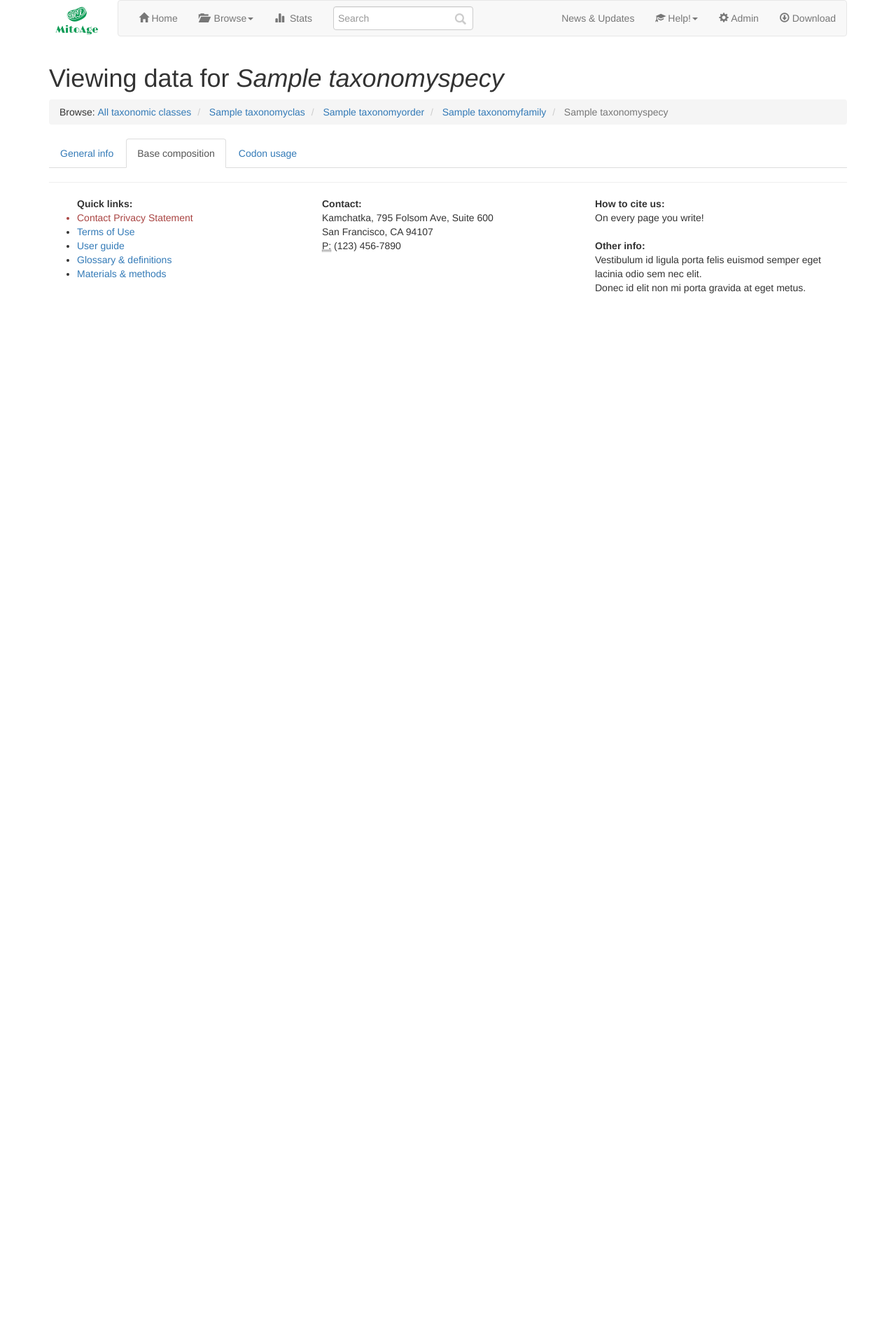
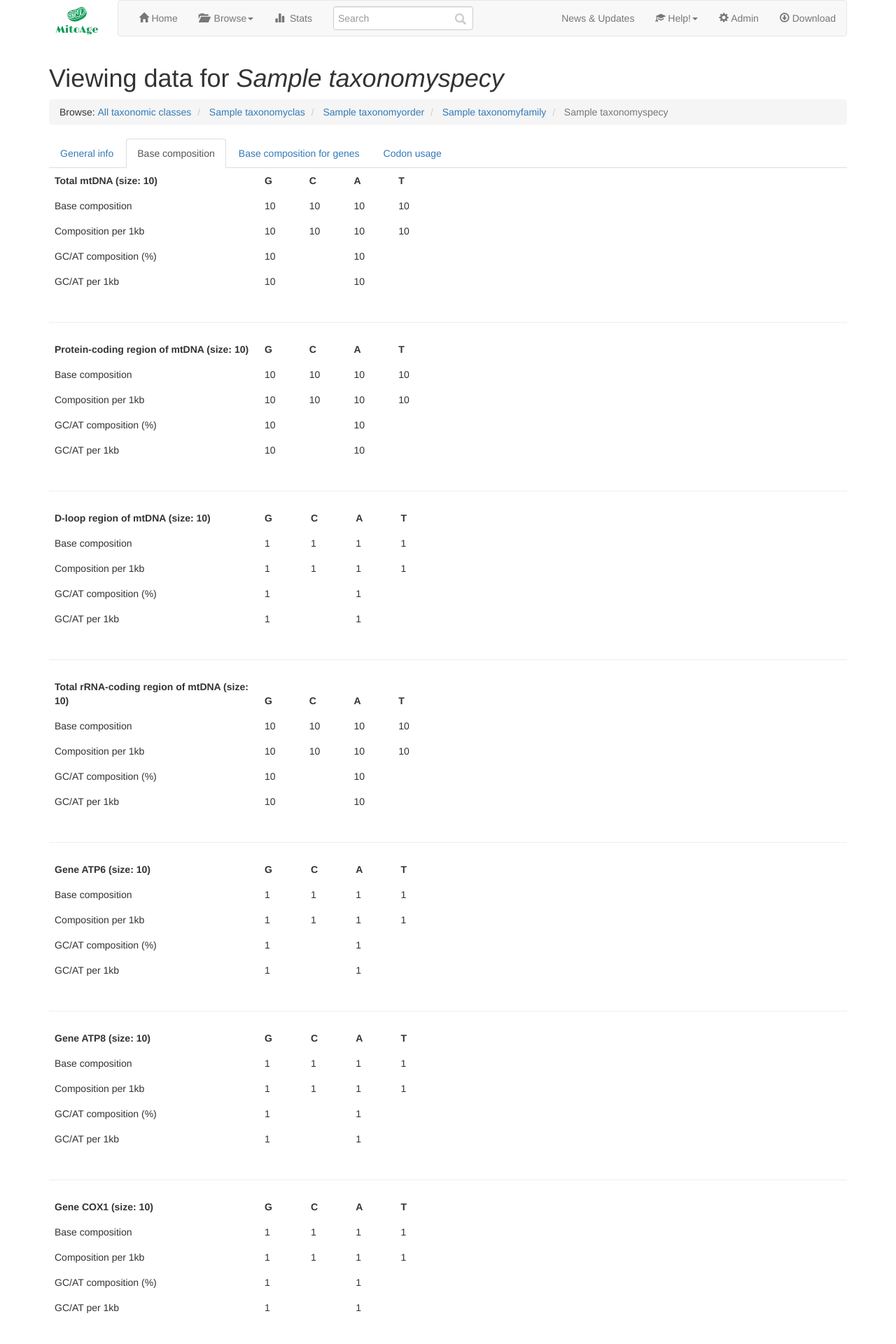
Before and after one commit to MitoAge/MitoAge-website, a Django app: a page that uses templates/browsing/taxonomy_species_detail.html in a window 1280 px wide, after a click on "Base composition". Shown: the top 1920 px of the page at 70% size. Before the commit the page ends 419 px from the top, so only its background shows below. Run offline with Django 3.2, Linux system fonts and the light colour scheme; tables that the repository leaves empty hold one stand-in row (values such as "Sample post"); some libraries are stand-ins or nearby versions.

Commit message:
intermediate viewing data

```diff
--- a/mitoage/analysis/models.py
+++ b/mitoage/analysis/models.py
@@ -12,6 +12,9 @@ class BaseComposition():
         self.t = t
         self.others = others
 
+    def g_1kb(self):
+        return self.g*1000/self.size
+
     def is_same(self, other):
         return self.size==other.size and self.g==other.g and self.c==other.c and self.a==other.a and self.t==other.t and self.others==other.others
 
@@ -24,7 +27,40 @@ class BaseComposition():
     def to_string(self):
         return "[G:%s;C:%s;A:%s;T:%s;O:%s] - size: %s bp" % (self.g, self.c, self.a, self.t, self.others, self.size)
 
+    @staticmethod
+    def get_bc_sections():
+        return ['total_mtDNA', 'total_pc_mtDNA', 'd_loop_mtDNA', 'total_rRNA_mtDNA', 'atp6', 'atp8', 'cox1', 'cox2', 'cox3', 'cytb', 'nd1', 'nd2', 'nd3', 'nd4', 'nd4l', 'nd5', 'nd6', 'rRNA_12S', 'rRNA_16S']
+
+    @staticmethod
+    def get_nice_title(key):
+        return {
+            'total_mtDNA': "Total mtDNA",
+            'total_pc_mtDNA': "Protein-coding region of mtDNA",
+            'd_loop_mtDNA': "D-loop region of mtDNA",
+            'total_rRNA_mtDNA': "Total rRNA-coding region of mtDNA",
+            'atp6': "Gene ATP6",
+            'atp8': "Gene ATP8",
+            'cox1': "Gene COX1",
+            'cox2': "Gene COX2",
+            'cox3': "Gene COX3",
+            'cytb': "Gene CYTB",
+            'nd1': "Gene ND1",
+            'nd2': "Gene ND2",
+            'nd3': "Gene ND3",
+            'nd4': "Gene ND4",
+            'nd4l': "Gene ND4L",
+            'nd5': "Gene ND5",
+            'nd6': "Gene ND6",
+            'rRNA_12S': "12S ribosomal unit of mtDNA",
+            'rRNA_16S': "16S ribosomal unit of mtDNA",
+        }.get(key, "No title")
+
+
 class CodonUsage(models.Model):
+
+    @staticmethod
+    def get_cu_sections():
+        return ['total_pc_mtDNA', 'atp6', 'atp8', 'cox1', 'cox2', 'cox3', 'cytb', 'nd1', 'nd2', 'nd3', 'nd4', 'nd4l', 'nd5', 'nd6']
 
     cu_protein_coding_entry = models.OneToOneField("MitoAgeEntry", related_name = "protein_coding_codon_usage", blank=True, null = True)
     cu_atp6_entry = models.OneToOneField("MitoAgeEntry", related_name = "atp6_codon_usage", blank=True, null = True)
@@ -186,7 +222,7 @@ class MitoAgeEntry(models.Model):
         verbose_name = "MitoAge entry"
         verbose_name_plural = "MitoAge entries"
 
-    species = models.ForeignKey(TaxonomySpecies, related_name='species')
+    species = models.ForeignKey(TaxonomySpecies, related_name='mitoage_entries')
 
     #Sections with base composition
     #    Total mtDNA
@@ -342,18 +378,11 @@ class MitoAgeEntry(models.Model):
     bc_rRNA_16S_a = models.IntegerField("A content", max_length=11, blank=True, null = True)
     bc_rRNA_16S_others = models.IntegerField("Other", max_length=11, blank=True, null = True)
 
-
-
     def __unicode__(self):
         return u"mtDNA analysis of %s " % self.species.name
 
-    @staticmethod
-    def get_bc_sections():
-        return ['total_mtDNA', 'total_pc_mtDNA', 'd_loop_mtDNA', 'total_rRNA_mtDNA', 'atp6', 'atp8', 'cox1', 'cox2', 'cox3', 'cytb', 'nd1', 'nd2', 'nd3', 'nd4', 'nd4l', 'nd5', 'nd6', 'rRNA_12S', 'rRNA_16S']
-
-    @staticmethod
-    def get_cu_sections():
-        return ['total_pc_mtDNA', 'atp6', 'atp8', 'cox1', 'cox2', 'cox3', 'cytb', 'nd1', 'nd2', 'nd3', 'nd4', 'nd4l', 'nd5', 'nd6']
+    def get_base_compositions_as_dictionaries(self):
+        return {key: self.get_base_composition(key) for key in BaseComposition.get_bc_sections()}
 
     def get_base_composition(self, type_of_bc):
         return {
--- a/mitoage/taxonomy/views.py
+++ b/mitoage/taxonomy/views.py
@@ -4,6 +4,7 @@ from django.views.generic.list import ListView
 
 from mitoage.taxonomy.models import TaxonomyClass, TaxonomyOrder, TaxonomyFamily, \
     TaxonomySpecies
+from mitoage.analysis.models import MitoAgeEntry
 
 
 class SpeciesView(object):
@@ -111,4 +112,14 @@ class TaxonomySpeciesDetail(DetailView):
                                   Breadcrumb(self.object.taxonomy_family.taxonomy_order.name, "browse_order", self.object.taxonomy_family.taxonomy_order),
                                   Breadcrumb(self.object.taxonomy_family.name, "browse_family", self.object.taxonomy_family),
                                   Breadcrumb(self.object.name, "", None),]
+        context['base_compositions'] = self.get_base_compositions(self.object)
         return context
+
+    def get_base_compositions(self, species):
+        try:
+            mitoage_entry = species.mitoage_entries.first()
+            return mitoage_entry.get_base_compositions_as_dictionaries()
+        except MitoAgeEntry.DoesNotExist:
+            return {'total_mtDNA': None, 'total_pc_mtDNA': None, 'd_loop_mtDNA': None, 'total_rRNA_mtDNA': None, 'atp6': None, 'atp8': None,
+            'cox1': None, 'cox2': None, 'cox3': None, 'cytb': None, 'nd1': None, 'nd2': None, 'nd3': None, 'nd4': None, 'nd4l': None,
+            'nd5': None, 'nd6': None, 'rRNA_12S': None, 'rRNA_16S': None}
--- a/mitoage/templatetags/templatetags_extra.py
+++ b/mitoage/templatetags/templatetags_extra.py
@@ -1,7 +1,14 @@
 from django import template
+
+from mitoage.analysis.models import BaseComposition
+
 
 register = template.Library()
 
 @register.filter
 def field_in_dictionary(row, key):
     return row.get(key, '')
+
+@register.filter
+def base_composition_nice_title(key):
+    return BaseComposition.get_nice_title(key)
--- a/templates/browsing/taxonomy_species_detail.html
+++ b/templates/browsing/taxonomy_species_detail.html
@@ -1,6 +1,7 @@
 {% extends 'browsing/generic_browsing.html' %}
 
 {% load staticfiles %}
+{% load templatetags_extra %}
 
 {% block subtitle %} | View species {% endblock%}
 
@@ -14,11 +15,11 @@
     <ul class="nav nav-tabs">
         <li class="active"><a data-toggle="tab" href="#sectionA">General info</a></li>
         <li><a data-toggle="tab" href="#sectionB">Base composition</a></li>
-        <li><a data-toggle="tab" href="#sectionC">Codon usage</a></li>
+        <li><a data-toggle="tab" href="#sectionC">Base composition for genes</a></li>
+        <li><a data-toggle="tab" href="#sectionD">Codon usage</a></li>
     </ul>
     <div class="tab-content">
         <div id="sectionA" class="tab-pane fade in active">
-
           <br/>
           <div class="col-md-4">
 			  <table class="table borderless">
@@ -41,31 +42,62 @@
 			    </tbody>
 			  </table>
 		  </div>
+        </div>
 
+        <div id="sectionB" class="tab-pane fade">
 
-
-
-
-
+			{% for key, value in base_compositions.items %}
+			<div class="row">
+	          <div class="col-md-6">
+				  <table class="table borderless">
+				    <thead>
+				      <tr>
+				        <th width="300px">{{key|base_composition_nice_title}} (size: {{value.size}})</th>
+				        <th>G</th>
+				        <th>C</th>
+				        <th>A</th>
+				        <th>T</th>
+				      </tr>
+				    </thead>
+				    <tbody>
+				      <tr>
+				        <td>Base composition</td>
+				        <td>{{value.g}}</td>
+				        <td>{{value.c}}</td>
+				        <td>{{value.a}}</td>
+				        <td>{{value.t}}</td>
+				      </tr>
+				      <tr>
+				        <td>Composition per 1kb</td>
+				        <td>{{value.g}}</td>
+				        <td>{{value.c}}</td>
+				        <td>{{value.a}}</td>
+				        <td>{{value.t}}</td>
+				      </tr>
+				      <tr>
+				        <td>GC/AT composition (%)</td>
+				        <td colspan="2">{{value.g}}</td>
+				        <td colspan="2">{{value.a}}</td>
+				      </tr>
+				      <tr>
+				        <td>GC/AT per 1kb</td>
+				        <td colspan="2">{{value.g}}</td>
+				        <td colspan="2">{{value.a}}</td>
+				      </tr>
+				    </tbody>
+				  </table>
 			  </div>
-        <div id="sectionB" class="tab-pane fade">
+			</div>
+			<hr/>
+			{% endfor %}
 
         </div>
         <div id="sectionC" class="tab-pane fade">
-
+			Section C
+        </div>
+        <div id="sectionD" class="tab-pane fade">
+			Section D
         </div>
     </div>
 
-
-	{% for taxonomy_order in object_list %}
-		<li>
-			{% if taxonomy_order.number_of_species != 0 %}
-				<a href="{% url 'browse_order' taxonomy_order.pk %}">{{ taxonomy_order.name }}</a>
-			{% else %}
-				{{ taxonomy_order }}
-			{% endif %}
-			({{taxonomy_order.number_of_species}})
-		</li>
-	{% endfor %}
-
 {% endblock %}
```
Also changed, not shown: mitoage/analysis/admin.py (+6 -4 lines). Lines whose indentation alone changed are shown as unchanged.
